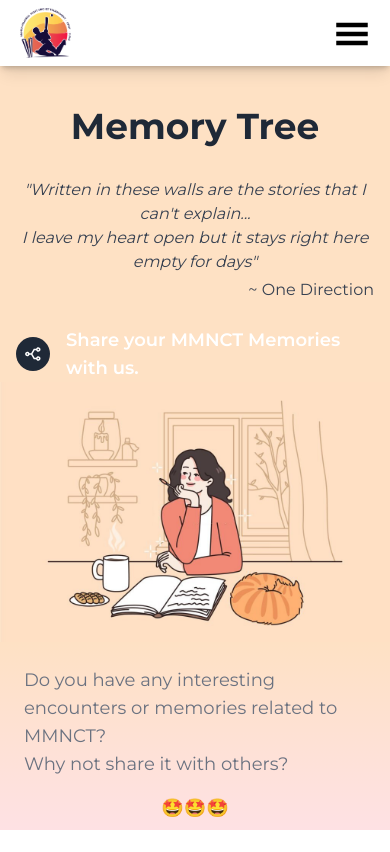
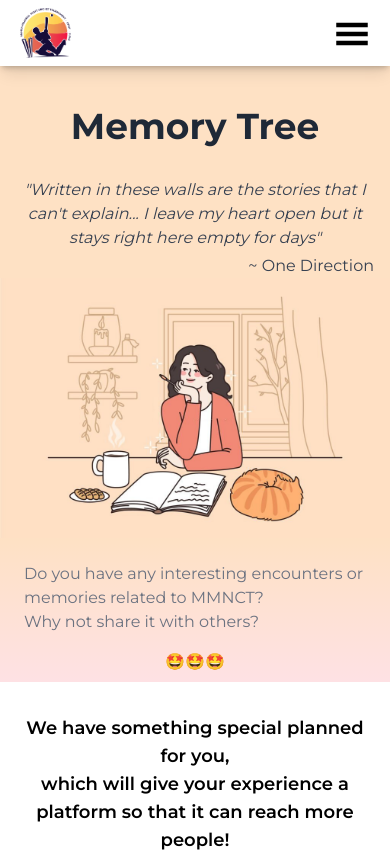
Before and after one commit to ujjwalkirti/mmnct, a Next.js app: page /memory-tree in a window 390 px wide. Shown: the top 852 px of the page. Built offline with nearby package versions, Linux system fonts and the light colour scheme.

Commit message:
Updated memory tree page

```diff
--- a/pages/memory-tree.js
+++ b/pages/memory-tree.js
@@ -24,17 +24,19 @@ const memoryTree = () => {
       <Navbar />
       <div className="min-h-screen pb-8">
         <div className="grid grid-cols-1 lg:grid-cols-2 bg-[#FEE1C4]">
-          <div className="flex flex-col justify-end px-4 md:px-8">
+          <div className="flex flex-col justify-end">
             <p className="text-4xl lg:text-5xl font-bold text-gray-800 text-center pt-10 md:pt-16">
               Memory Tree
             </p>
-            <p className="md:text-lg text-gray-700 italic text-center pt-8">
+            <p className="md:text-lg text-gray-700 italic text-center pt-8 px-4 md:px-8">
               "Written in these walls are the stories that I can't explain...
-              <br /> I leave my heart open but it stays right here empty for
-              days"
+              <br className="hidden md:flex" /> I leave my heart open but it
+              stays right here empty for days"
             </p>
-            <p className="text-right text-gray-700 pt-1">~ One Direction</p>
-            <div className="flex justify-center items-center gap-x-4 text-lg lg:text-xl text-white pt-6 md:pt-10 lg:mb-16 font-semibold">
+            <p className="text-right text-gray-700 pt-1 px-4 md:px-8">
+              ~ One Direction
+            </p>
+            <div className="hidden md:flex justify-center items-center gap-x-4 text-lg lg:text-xl text-white pt-6 md:pt-10 lg:mb-16 font-semibold">
               <p className="bg-gray-800 rounded-full p-2 hover:text-gray-800 hover:bg-white">
                 <RiStackshareLine />
               </p>
@@ -48,7 +50,7 @@ const memoryTree = () => {
             height={1080}
           />
         </div>
-        <div className="flex flex-col justify-center md:items-center pt-6 pb-2 bg-gradient-to-b from-[#FEE1C4] via-[#FEE1D4] to-[#FEE1E4] text-lg md:text-xl text-gray-500 px-6">
+        <div className="flex flex-col justify-center md:items-center pt-6 pb-2 bg-gradient-to-b from-[#FEE1C4] via-[#FEE1D4] to-[#FEE1E4] md:text-xl text-gray-500 px-6">
           <p>
             Do you have any interesting encounters or memories related to MMNCT?
           </p>
```
